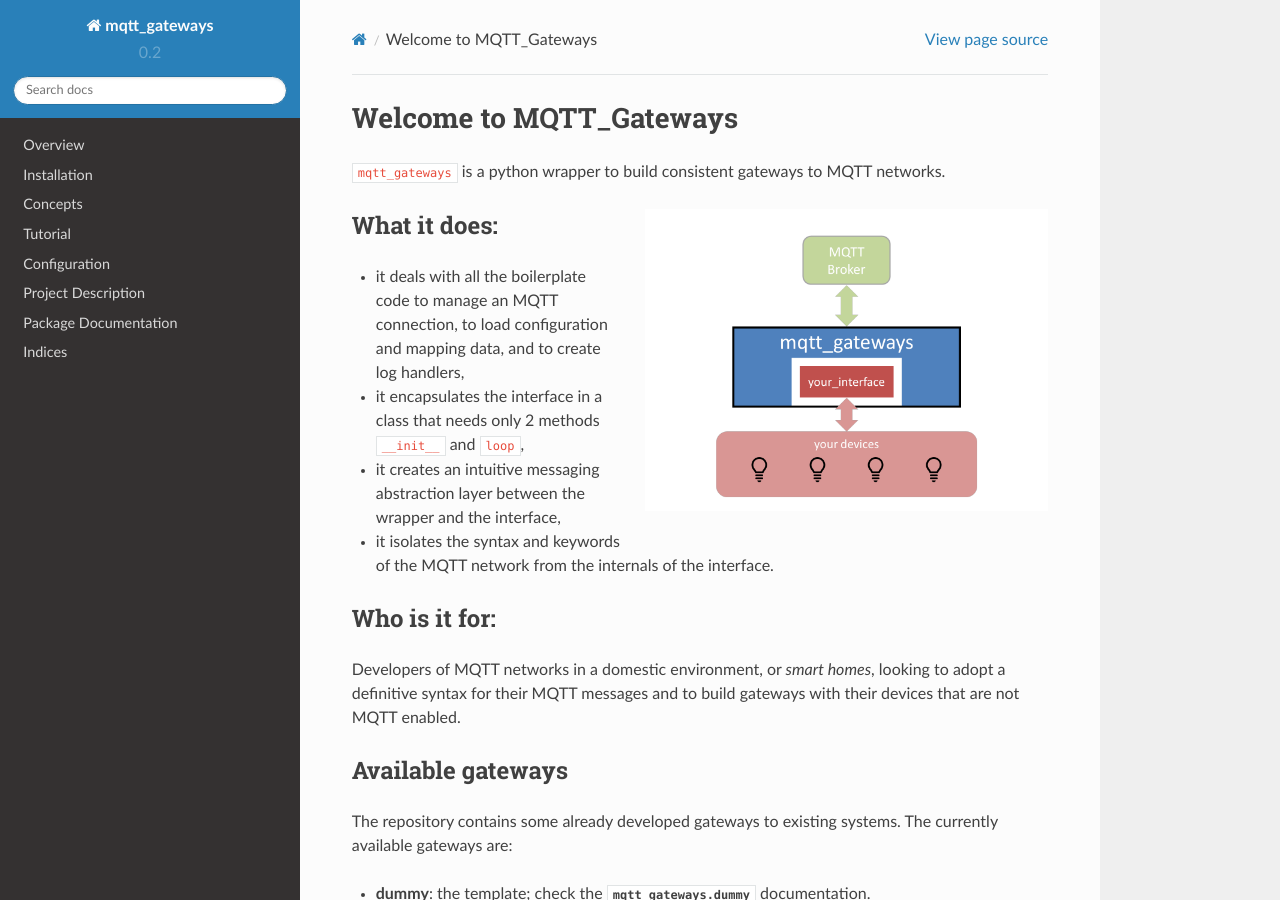
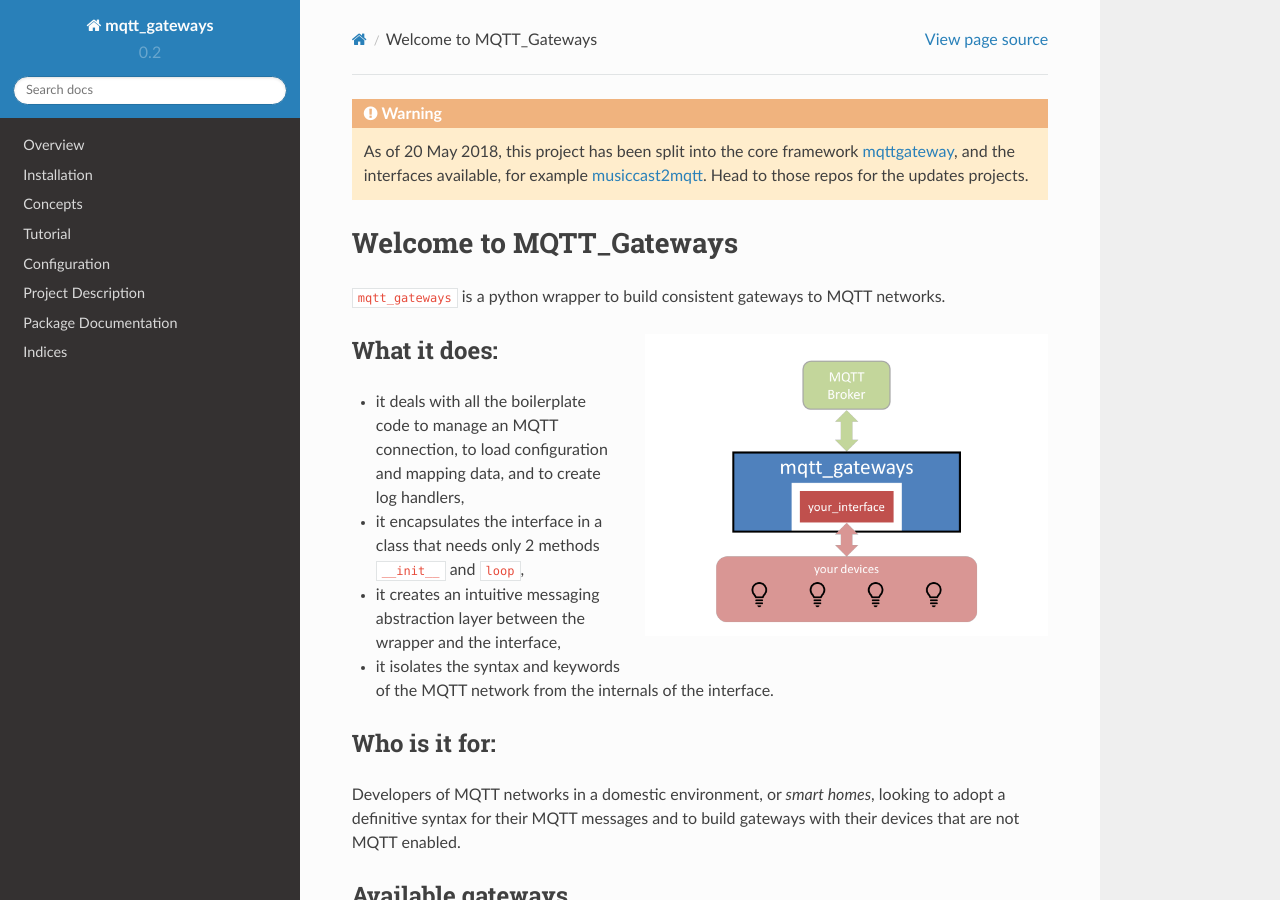
Before and after one commit to ppt000/mqtt_gateways, a Sphinx documentation site: the page built from docs/source/index.rst, in a window 1280 px wide and 900 px high. Built offline with Sphinx 7.4.7 and the Read the Docs theme 2.0.0, drawn with Linux system fonts in a browser that asks for light colours; pages that are not in the unit, such as notebooks, are missing from menus.

Commit message:
add warning

```diff
--- a/docs/source/index.rst
+++ b/docs/source/index.rst
@@ -2,6 +2,11 @@
    sphinx-quickstart on Thu Dec 28 09:15:08 2017.
    You can adapt this file completely to your liking, but it should at least
    contain the root `toctree` directive.
+
+.. warning::
+    As of 20 May 2018, this project has been split into the core framework `mqttgateway <http://mqttgateway.readthedocs.io/en/latest/>`_,
+    and the interfaces available, for example `musiccast2mqtt <http://musiccast2mqtt.readthedocs.io/en/latest/musiccast.html>`_.
+    Head to those repos for the updates projects.
 
 Welcome to MQTT_Gateways
 =========================
```
Also changed, not shown: README.rst (+4 -3 lines).
